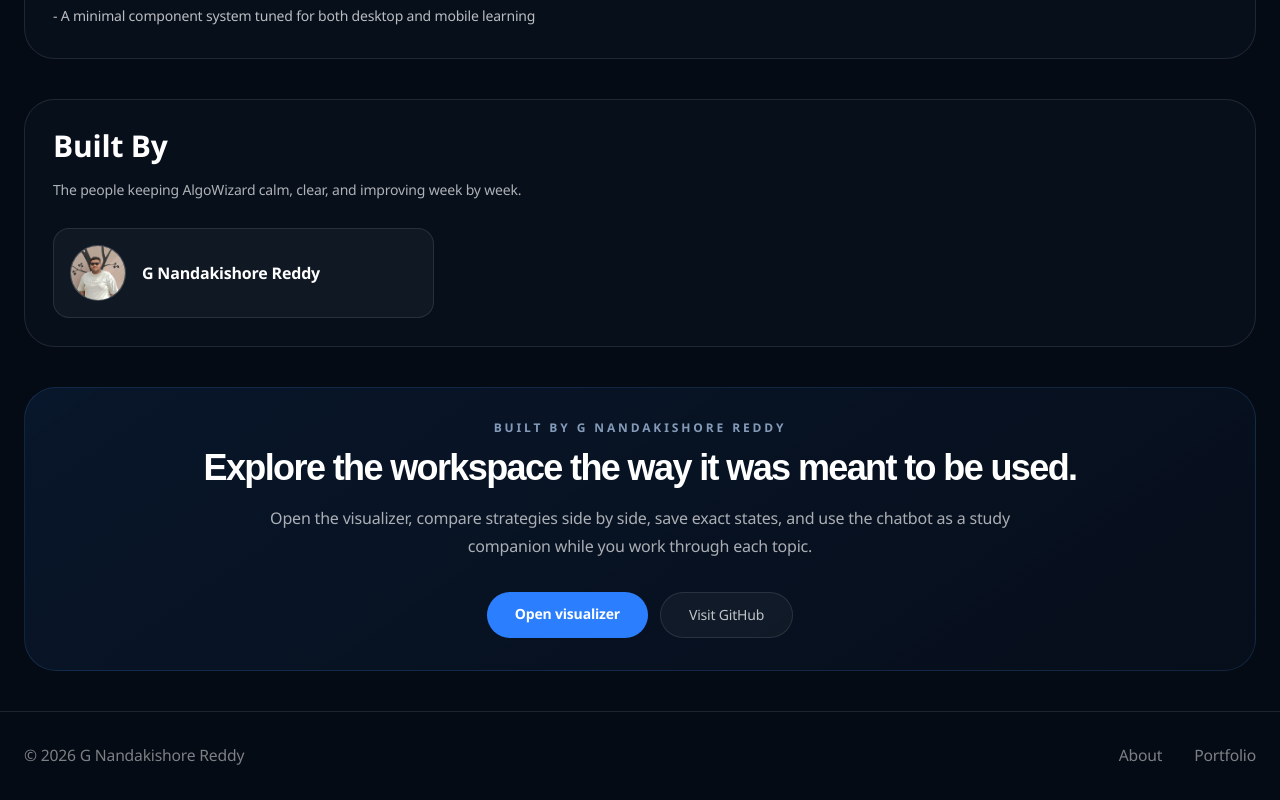
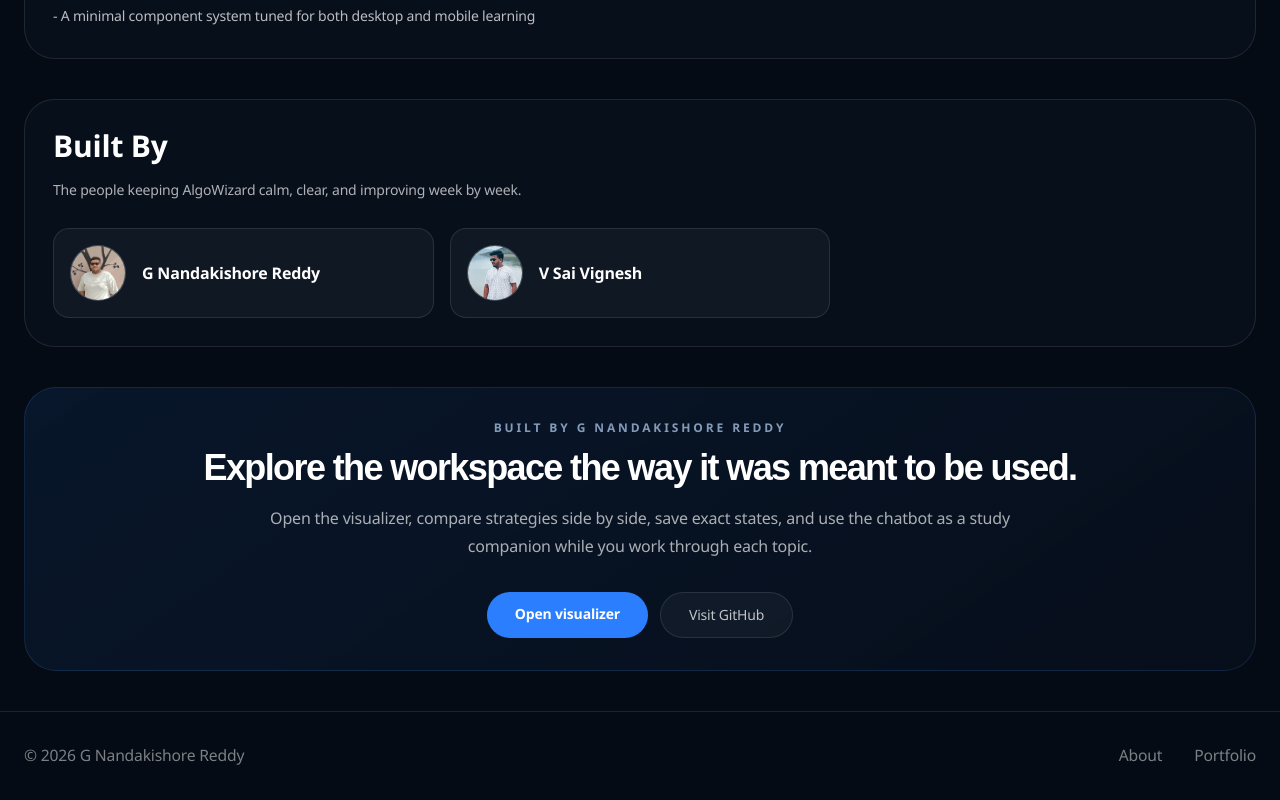
Before and after one commit to N9601/algowizard, a Next.js app: page /about in a window 1280 px wide. Shown: the part 2194-2994 px from the top of the page. Built offline with nearby package versions, Linux system fonts and the light colour scheme; no server answers.

Commit message:
Add_V_Sai_Vignesh_to_Built_By

```diff
--- a/app/about/page.tsx
+++ b/app/about/page.tsx
@@ -63,6 +63,10 @@
   {
     name: "G Nandakishore Reddy",
     photo: "/team/nandakishore.png",
+  },
+  {
+    name: "V Sai Vignesh",
+    photo: "/team/vignesh.png",
   },
 ];
 
```
Also changed, not shown: public/team/vignesh.png (added).
